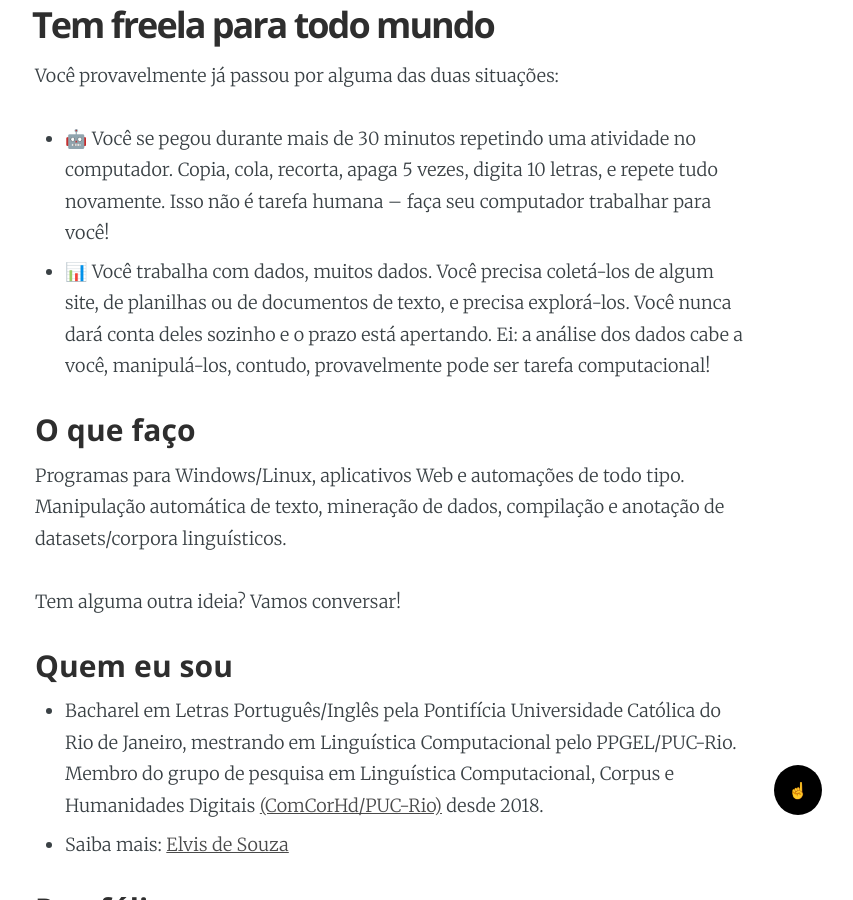
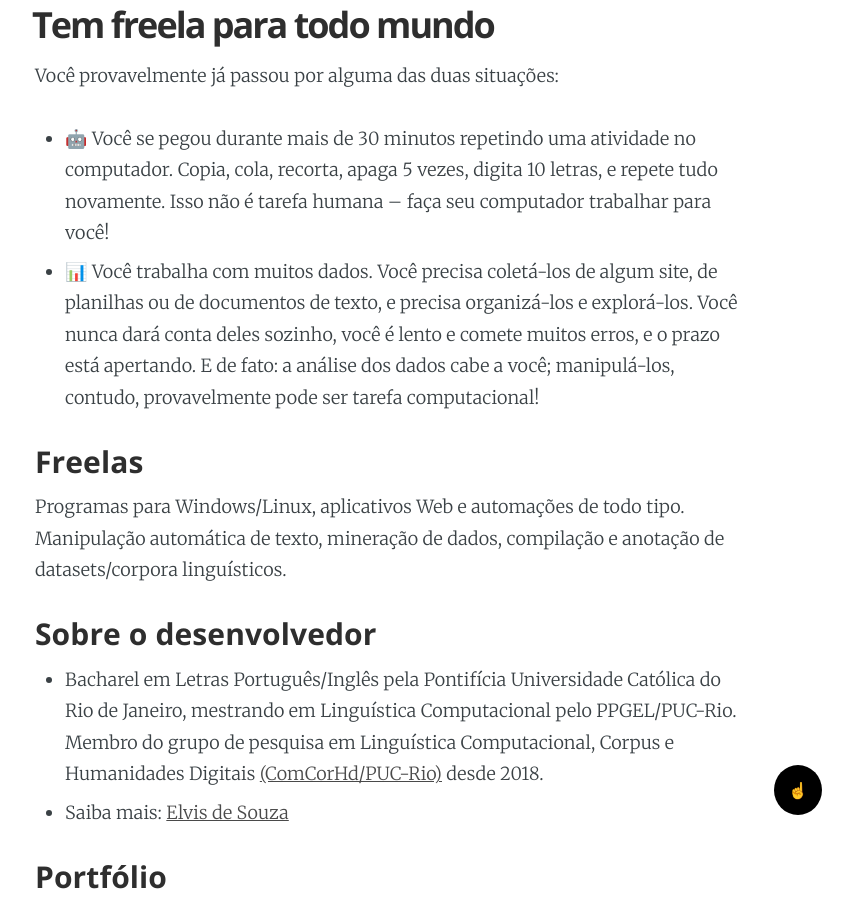
Before and after one commit to alvelvis/alvelvis.github.io, a Jekyll site: the page built from freela.md, in a window 1280 px wide and 900 px high, scrolled down 314 px. Shown: the whole window, without its empty margins (250-1103 px from the left). Built offline with Jekyll 4.4.1, drawn with Linux system fonts in a browser that asks for light colours; some of the changed text lies outside the part shown.

Commit message:
first post

```diff
--- a/freela.md
+++ b/freela.md
@@ -6,15 +6,13 @@ title: Tem freela para todo mundo
 Você provavelmente já passou por alguma das duas situações:
 
 - 🤖 Você se pegou durante mais de 30 minutos repetindo uma atividade no computador. Copia, cola, recorta, apaga 5 vezes, digita 10 letras, e repete tudo novamente. Isso não é tarefa humana -- faça seu computador trabalhar para você!
-- 📊 Você trabalha com dados, muitos dados. Você precisa coletá-los de algum site, de planilhas ou de documentos de texto, e precisa explorá-los. Você nunca dará conta deles sozinho e o prazo está apertando. Ei: a análise dos dados cabe a você, manipulá-los, contudo, provavelmente pode ser tarefa computacional!
+- 📊 Você trabalha com muitos dados. Você precisa coletá-los de algum site, de planilhas ou de documentos de texto, e precisa organizá-los e explorá-los. Você nunca dará conta deles sozinho, você é lento e comete muitos erros, e o prazo está apertando. E de fato: a análise dos dados cabe a você; manipulá-los, contudo, provavelmente pode ser tarefa computacional!
 
-### O que faço
+### Freelas
 
 Programas para Windows/Linux, aplicativos Web e automações de todo tipo. Manipulação automática de texto, mineração de dados, compilação e anotação de datasets/corpora linguísticos.
 
-Tem alguma outra ideia? Vamos conversar!
-
-### Quem eu sou
+### Sobre o desenvolvedor
 
 - {{site.profdesc}}
 - Saiba mais: [Elvis de Souza](/sobre)
```
Also changed, not shown: other parts of freela.md (+1 -1 lines).
